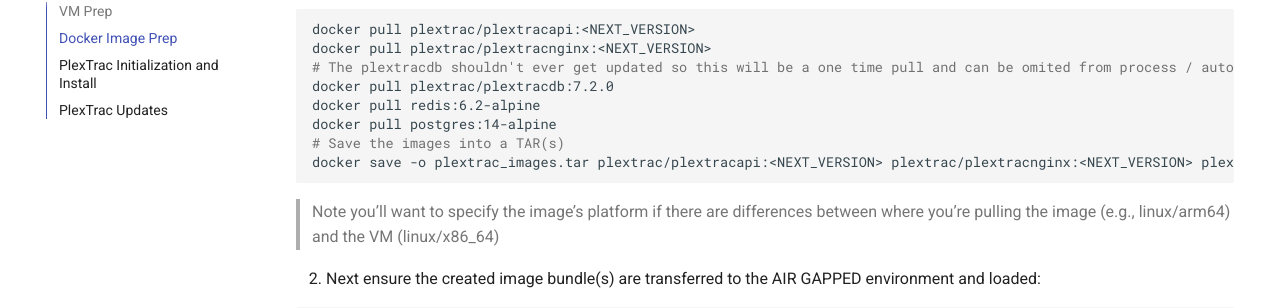
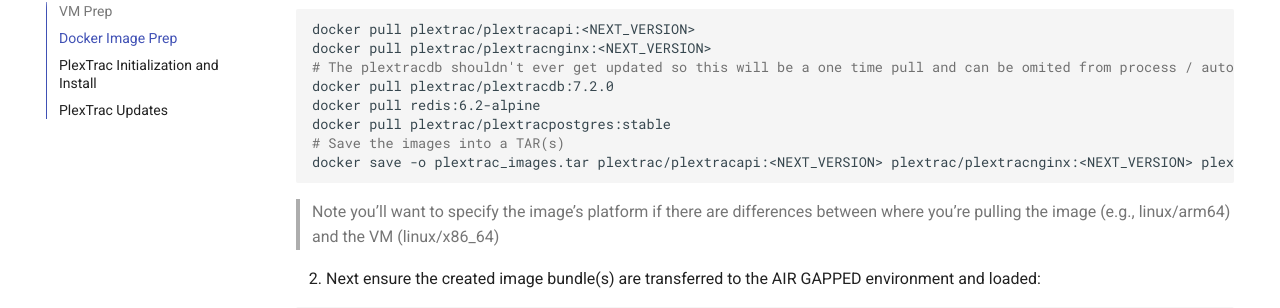
Before and after one commit to PlexTrac/plextrac-manager-util, an MkDocs documentation site: the page built from docs/airgapped.md, in a window 1280 px wide and 900 px high, scrolled down 492 px. Shown: the part 145-453 px from the top of the window. Built offline with MkDocs 1.6.1 and Material for MkDocs 9.7.7, drawn with Linux system fonts in a browser that asks for light colours.

Commit message:
Update airgapped.md

````diff
--- a/docs/airgapped.md
+++ b/docs/airgapped.md
@@ -20,9 +20,9 @@ docker pull plextrac/plextracnginx:<NEXT_VERSION>
 # The plextracdb shouldn't ever get updated so this will be a one time pull and can be omited from process / automation
 docker pull plextrac/plextracdb:7.2.0
 docker pull redis:6.2-alpine
-docker pull postgres:14-alpine
+docker pull plextrac/plextracpostgres:stable
 # Save the images into a TAR(s)
-docker save -o plextrac_images.tar plextrac/plextracapi:<NEXT_VERSION> plextrac/plextracnginx:<NEXT_VERSION> plextrac/plextracdb:7.2.0 redis:6.2-alpine postgres:14-alpine
+docker save -o plextrac_images.tar plextrac/plextracapi:<NEXT_VERSION> plextrac/plextracnginx:<NEXT_VERSION> plextrac/plextracdb:7.2.0 redis:6.2-alpine  plextrac/plextracpostgres:stable
 ```
 
 > Note you'll want to specify the image's platform if there are differences between where you're pulling the image (e.g., linux/arm64) and the VM (linux/x86_64)
````
